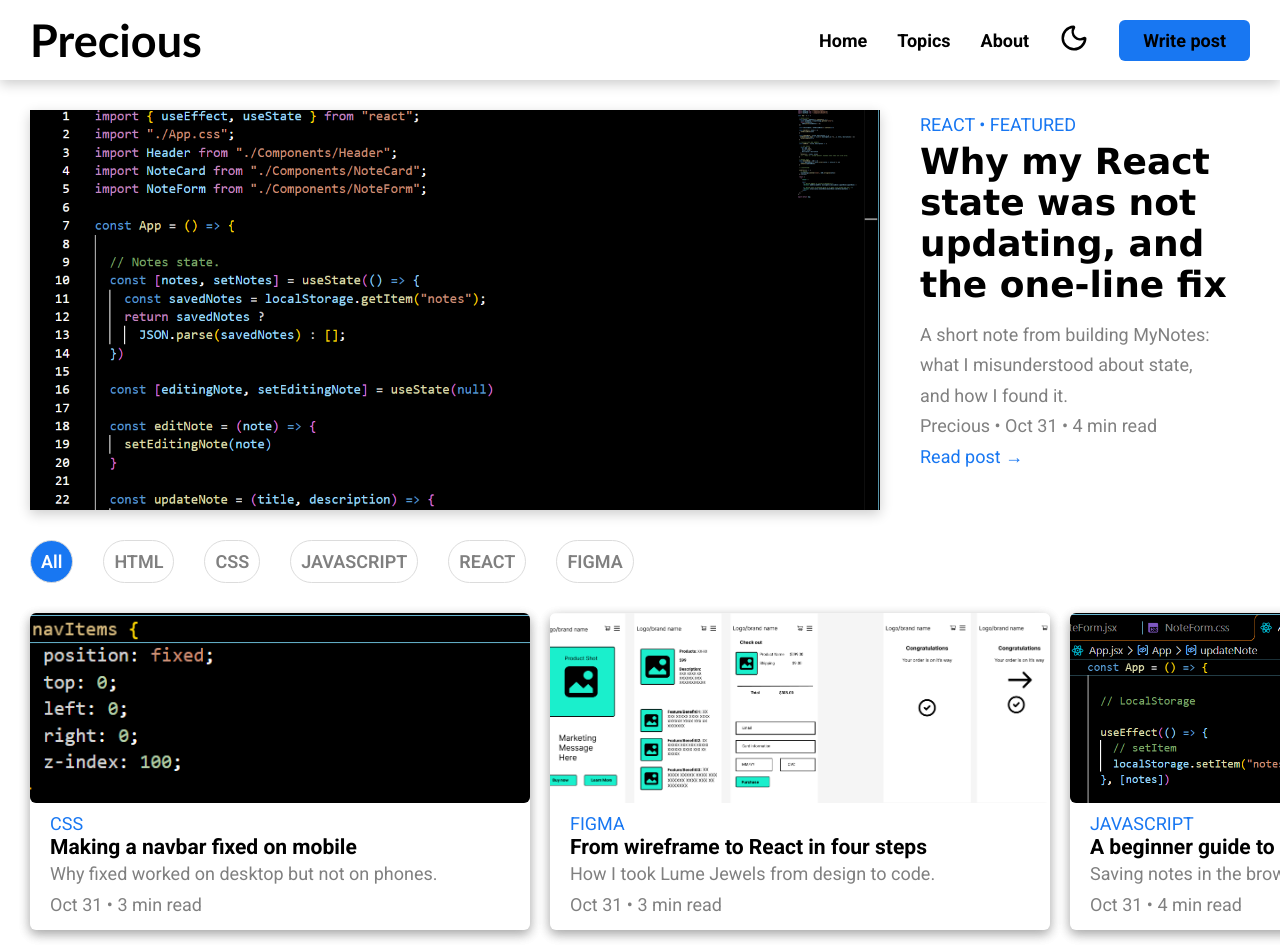
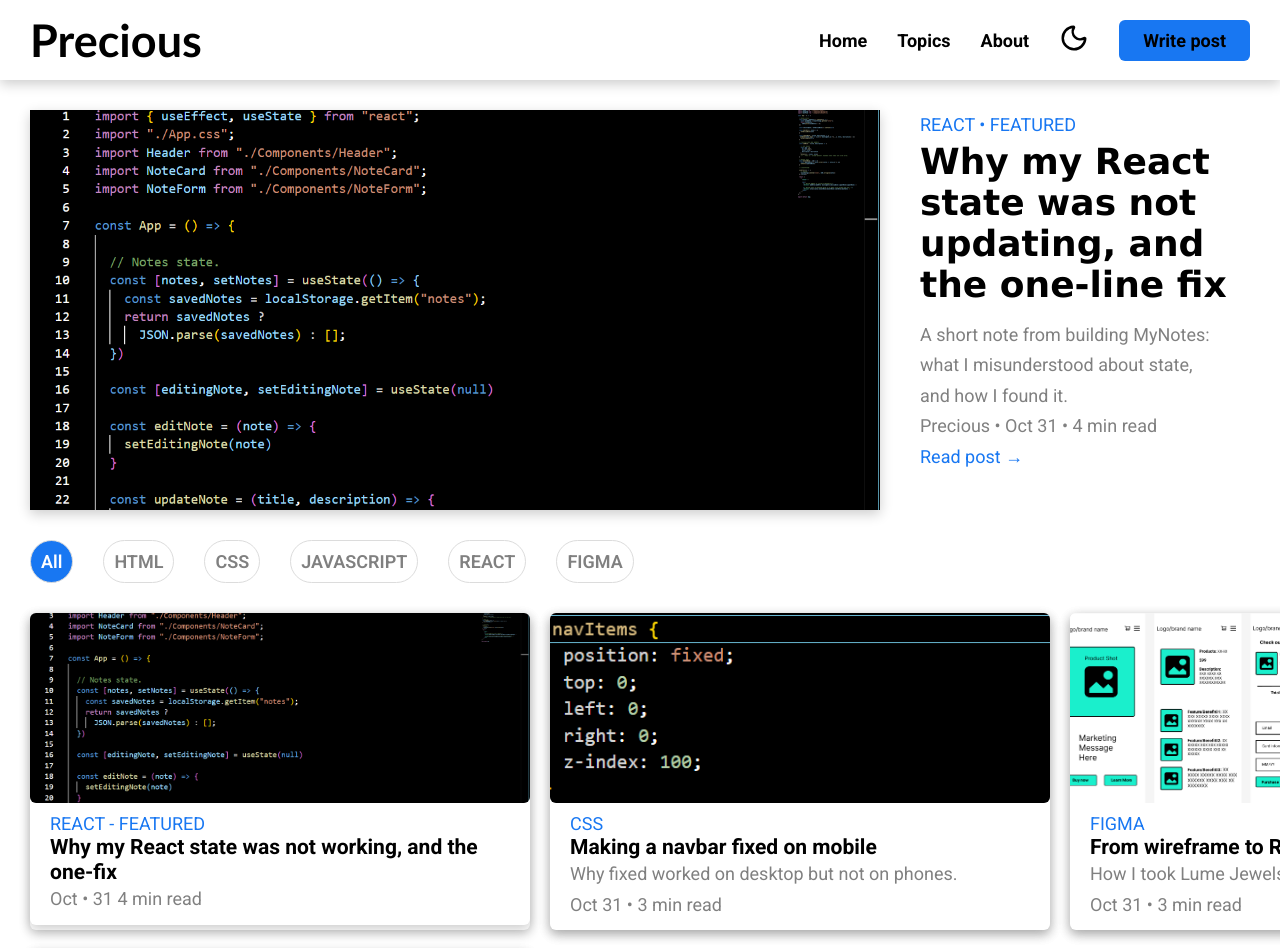
Before and after one commit to oeprecious/blog, a React (Vite) app: page /#/ in a window 1280 px wide. Shown: the top 948 px of the page. Built offline with nearby package versions, Linux system fonts and the light colour scheme; a web font is replaced by a local one.

Commit message:
Passed allPosts as props from App.jsx to Home, passed allPosts from Home to FeaturedCard, while mapping over allPosts instead of filteredCard

```diff
--- a/src/App.jsx
+++ b/src/App.jsx
@@ -18,7 +18,6 @@ const App = () => {
   })
 
   const allPosts = [...newPosts, ...posts]
-  console.log(allPosts)
 
   //Function thats add Posts
 
@@ -38,11 +37,11 @@ const App = () => {
     console.log(post)
   }
 
- useEffect(() => {
-  localStorage.setItem("newPosts", JSON.stringify(newPosts))
- }, [newPosts])
+  useEffect(() => {
+    localStorage.setItem("newPosts", JSON.stringify(newPosts))
+  }, [newPosts])
 
- console.log(newPosts)
+  console.log(newPosts)
 
 
   const usersavedTheme = localStorage.getItem("theme")
@@ -82,7 +81,7 @@ const App = () => {
 
         <main className="appMain">
           <Routes>
-            <Route path="/" element={<Home />} />
+            <Route path="/" element={<Home allPosts={allPosts} />} />
             <Route path="/about" element={<About />} />
             <Route path="/topics" element={<Topics />} />
             <Route path="/writePost" element={<WritePost addPosts={addPosts} />} />
--- a/src/Components/FeaturedCard.jsx
+++ b/src/Components/FeaturedCard.jsx
@@ -2,7 +2,7 @@ import "./FeaturedCard.css"
 import { posts } from "../data/posts"
 import { Link } from "react-router"
 
-const FeaturedCardImages = ({ activeTopic }) => {
+const FeaturedCardImages = ({ activeTopic, allPosts }) => {
 
   const filteredCard = activeTopic === "All" ? posts.filter(p => p.id !== 0) : posts.filter((item) => item.techStack === activeTopic)
 
@@ -10,7 +10,7 @@ const FeaturedCardImages = ({ activeTopic }) => {
         <>
 
             <div className="featuredCardContainer">
-                {filteredCard.map((images) => (
+                {allPosts.map((images) => (
                     <Link to ={`/post/${images.id}`} key={images.id}  className="imageCard" style={{textDecoration: "none", color: "inherit"}}>
                     <div className="imageCard" key={images.id}>
                         <img src={images.cardImage} alt={images.heading} className="headingImages" />
--- a/src/Pages/Home.jsx
+++ b/src/Pages/Home.jsx
@@ -3,7 +3,7 @@ import FilteredItems from "../Components/FilteredItems"
 import FeaturedCard from "../Components/FeaturedCard"
 import { useState, useEffect } from "react"
 
-const Home = () => {
+const Home = ({allPosts}) => {
     const [activeTopic, setActiveTopic] = useState("All")
 
     useEffect(() => {
@@ -28,7 +28,7 @@ const Home = () => {
                 <div className="homeCard">
                     <Hero />
                     <FilteredItems activeTopic={activeTopic} setActiveTopic={setActiveTopic} />
-                    <FeaturedCard activeTopic={activeTopic} />
+                    <FeaturedCard activeTopic={activeTopic} allPosts={allPosts}/>
                 </div>
             </div>
         </>
```
